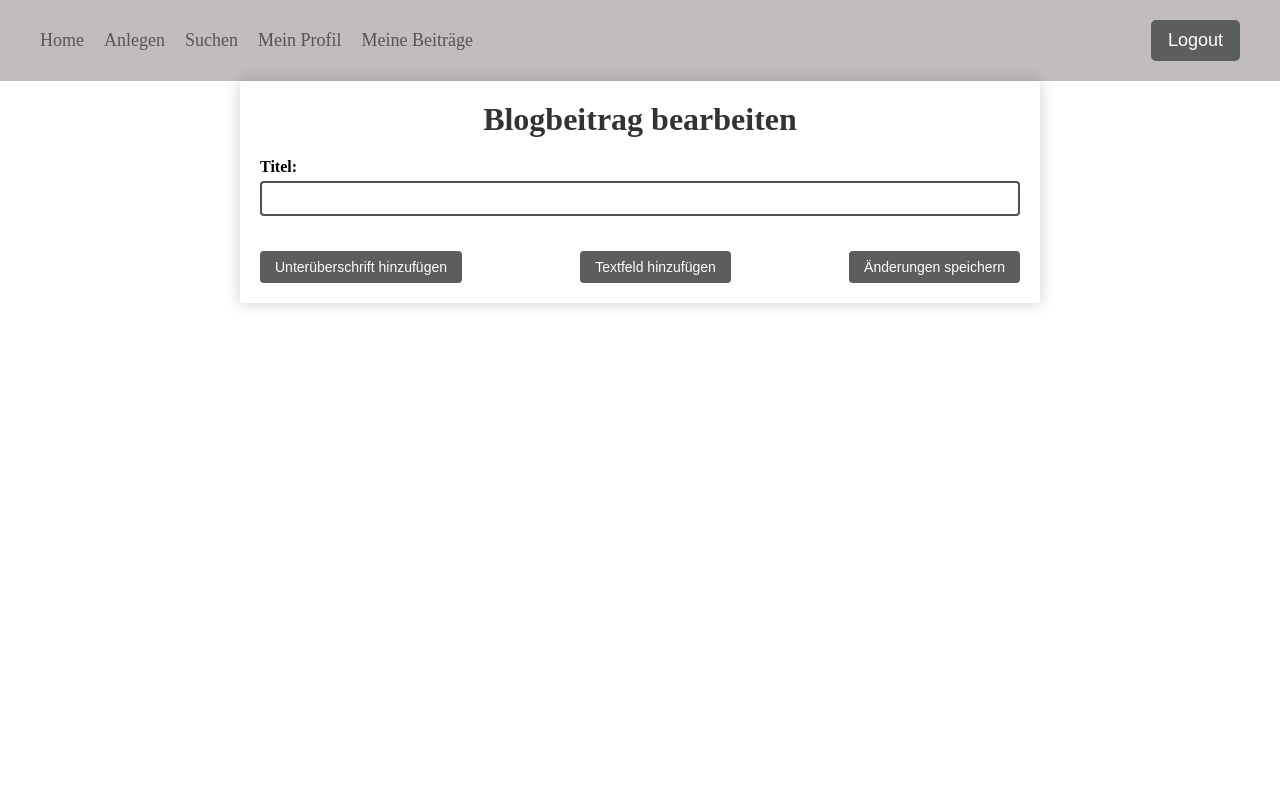
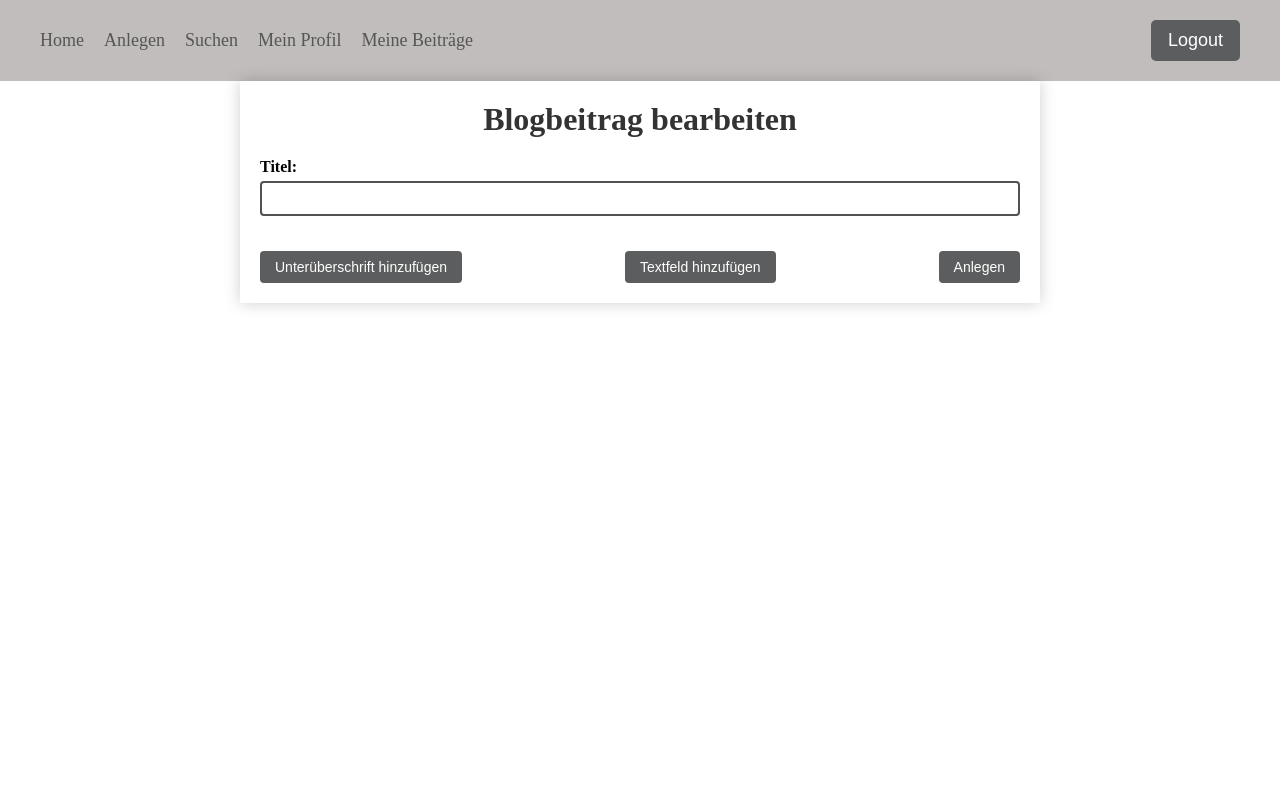
Before and after one commit to HeikoSchramek/No-SQL-Scharle, a Vue app in the folder frontend/: page /create in a window 1280 px wide. Shown: the top 800 px of the page. Built offline with nearby package versions, Linux system fonts and the light colour scheme; sample sign-in values are in the browser's storage.

Commit message:
Anlegen anpassung

```diff
--- a/frontend/src/components/PostBlog.vue
+++ b/frontend/src/components/PostBlog.vue
@@ -21,7 +21,7 @@
         <div class="buttons">
           <button type="button" @click="addSubheading" class="btn">Unterüberschrift hinzufügen</button>
           <button type="button" @click="addTextField" class="btn">Textfeld hinzufügen</button>
-          <button type="submit" @click="submitPost" class="btn btn-submit">Änderungen speichern</button>
+          <button type="submit" @click="submitPost" class="btn btn-submit">Anlegen</button>
         </div>
       </form>
     </div>
```
